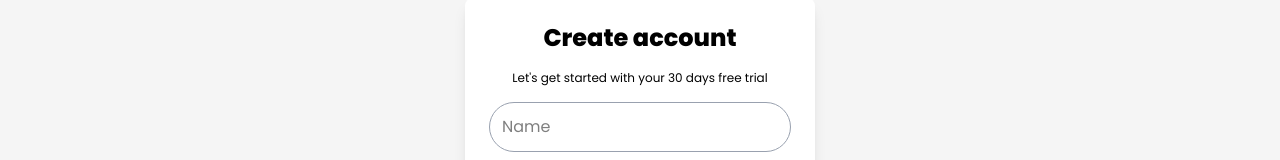
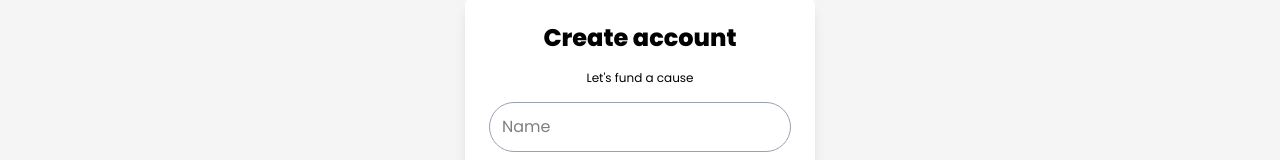
Before and after one commit to DrishyaShrestha09/Sahayatri, a React (Vite) app in the folder client/: page /register in a window 1280 px wide. Shown: the part 146-306 px from the top of the page. Built offline with nearby package versions, Linux system fonts and the light colour scheme.

Commit message:
changed message

```diff
--- a/client/src/pages/Register.jsx
+++ b/client/src/pages/Register.jsx
@@ -21,7 +21,7 @@ function Register  () {
           Create account
         </p>
         <p className="text-xs text-center mb-4">
-          Let's get started with your 30 days free trial
+          Let's fund a cause
         </p>
         <form onSubmit={handleSubmit} className="flex flex-col gap-4 mb-4">
           <input
```
